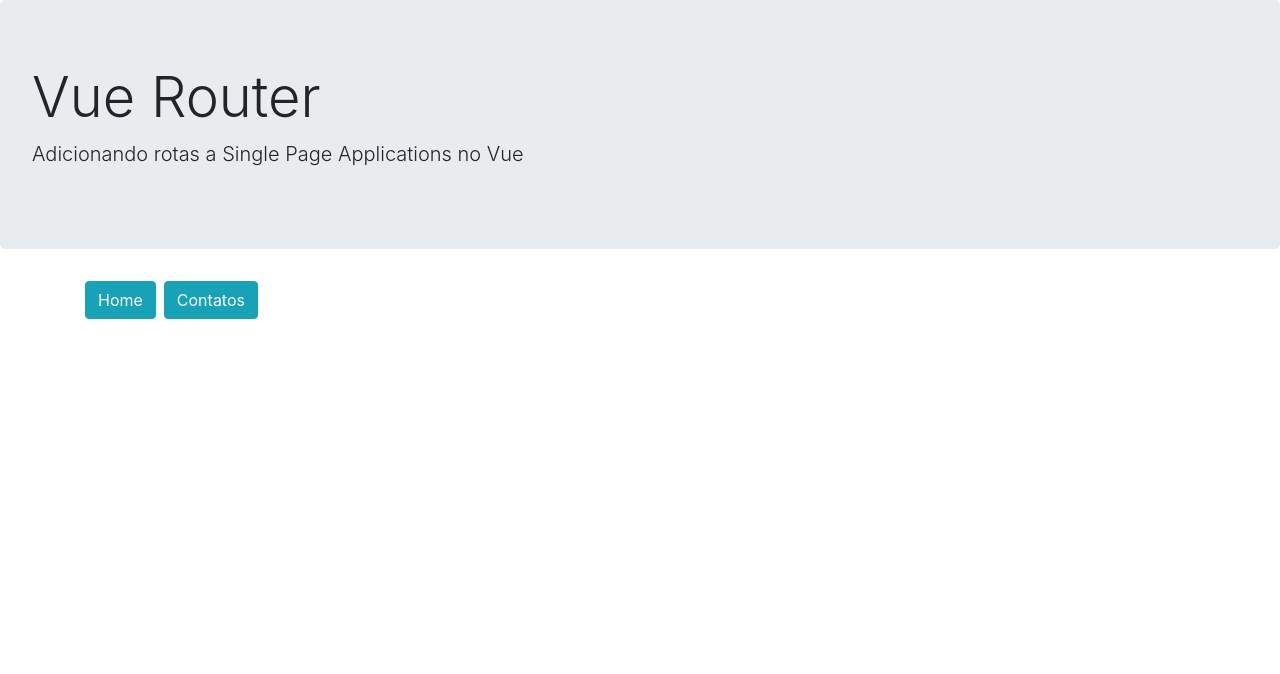
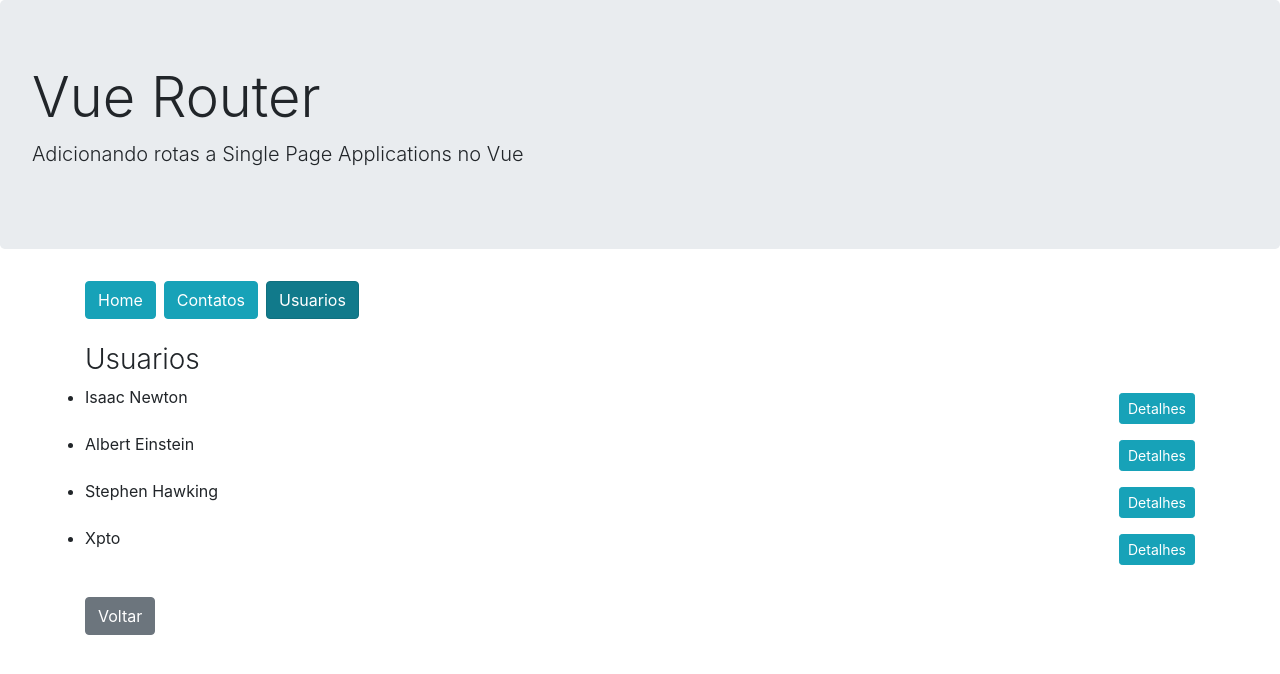
Before and after one commit to flavio-santana/adicionado-rotas-com-vue-router, a Vue app: page /usuarios in a window 1280 px wide. Shown: the top 674 px of the page. Built offline with nearby package versions, Linux system fonts and the light colour scheme.

Commit message:
Configurando e usando parâmetros em rotas

```diff
--- a/src/App.vue
+++ b/src/App.vue
@@ -16,8 +16,14 @@
 
       <router-link
         to="/contatos"
-        class="btn btn-info mb-4">
+        class="btn btn-info mb-4 mr-2">
       Contatos
+      </router-link>
+
+      <router-link
+        to="/usuarios"
+        class="btn btn-info mb-4 mr-2">
+      Usuarios
       </router-link>
 
       <!-- Nesse local que cada component será injetado -->
--- a/src/components/contatos/ContatosListaIten.vue
+++ b/src/components/contatos/ContatosListaIten.vue
@@ -1,7 +1,13 @@
 <template>
     <li>
         <span>{{ contato.nome}}</span>
-        <button class="btn btn-info btn-sm mt-2 mb-2 float-right">Detalhes</button>
+
+        <router-link
+            :to="`/contatos/${contato.id}`"
+            class="btn btn-info btn-sm mt-2 mb-2 float-right">
+            Detalhes
+        </router-link>
+
     </li>
 </template>
 <script>
--- /dev/null
+++ b/src/components/usuarios/Usuarios.vue
@@ -0,0 +1,14 @@
+<template>
+    <UsuariosLista/>
+</template>
+
+<script>
+
+import UsuariosLista from './UsuariosLista.vue';
+
+export default {
+    components:{
+        UsuariosLista
+    }
+}
+</script>
--- /dev/null
+++ b/src/components/usuarios/UsuariosLista.vue
@@ -0,0 +1,45 @@
+<template>
+
+    <div>
+        <h3 class="font-weight-light">Usuarios</h3>
+
+        <ul class="list-group" v-if="usuarios.length > 0">
+            <UsuarioListaIten
+                class="lista-group-item"
+                v-for="usuario in usuarios"
+                :key="usuario.id"
+                :usuario="usuario"/>
+        </ul>
+
+        <p v-else>Nenhum usuário cadastrado.</p>
+
+        <button class="btn btn-secondary mt-4 mb-4" @click="voltar">Voltar</button>
+
+    </div>
+
+</template>
+<script>
+
+import UsuarioListaIten from './UsuariosListaIten.vue'
+
+export default {
+    components:{
+        UsuarioListaIten
+    },
+    data(){
+        return {
+            usuarios:[
+                {id: 1, nome: 'Isaac Newton', email: 'issac@mail.com'},
+                {id: 2, nome: 'Albert Einstein', email: 'albert@mail.com'},
+                {id: 3, nome: 'Stephen Hawking', email: 'stephen@mail.com'},
+                {id: 4, nome: 'Xpto', email: 'xpto@mail.com'},
+            ]
+        }
+    },
+    methods:{
+        voltar(event){
+            this.$router.back()
+        }
+    }
+}
+</script>
--- /dev/null
+++ b/src/components/usuarios/UsuariosListaIten.vue
@@ -0,0 +1,17 @@
+<template>
+    <li>
+        <span>{{ usuario.nome}}</span>
+        <button class="btn btn-info btn-sm mt-2 mb-2 float-right">Detalhes</button>
+    </li>
+</template>
+<script>
+export default {
+    props:{
+        usuario:{
+            type: Object,
+            required: true
+        }
+    }
+
+}
+</script>
--- a/src/router.js
+++ b/src/router.js
@@ -4,6 +4,10 @@
 // Importanto components
 import Home from './views/Home.vue'
 import Contatos from './views/contatos/Contatos.vue'
+import ContatoDetalhe from './views/contatos/ContatoDetalhe.vue'
+
+//
+import Usuarios from './components/usuarios/Usuarios.vue'
 
 Vue.use(VueRouter)
 
@@ -14,5 +18,7 @@
     routes: [
       { path : '/', component: Home },
       { path : '/contatos', component: Contatos }, // meusite.com/contatos
+      { path : '/contatos/:id', component: ContatoDetalhe }, // meusite.com/contatos
+      { path : '/usuarios', component: Usuarios }, // meusite.com/contatos
     ]
   })
--- /dev/null
+++ b/src/views/contatos/ContatoDetalhe.vue
@@ -0,0 +1,17 @@
+<template>
+    <div>
+        <h3 class="font-weight-light">Detalhes sobre o contato</h3>
+
+        <button class="btn btn-secondary mt-4 mb-4" @click="voltar">Voltar</button>
+    </div>
+</template>
+
+<script>
+export default {
+    methods:{
+        voltar(event){
+            this.$router.back()
+        }
+    }
+}
+</script>
```
